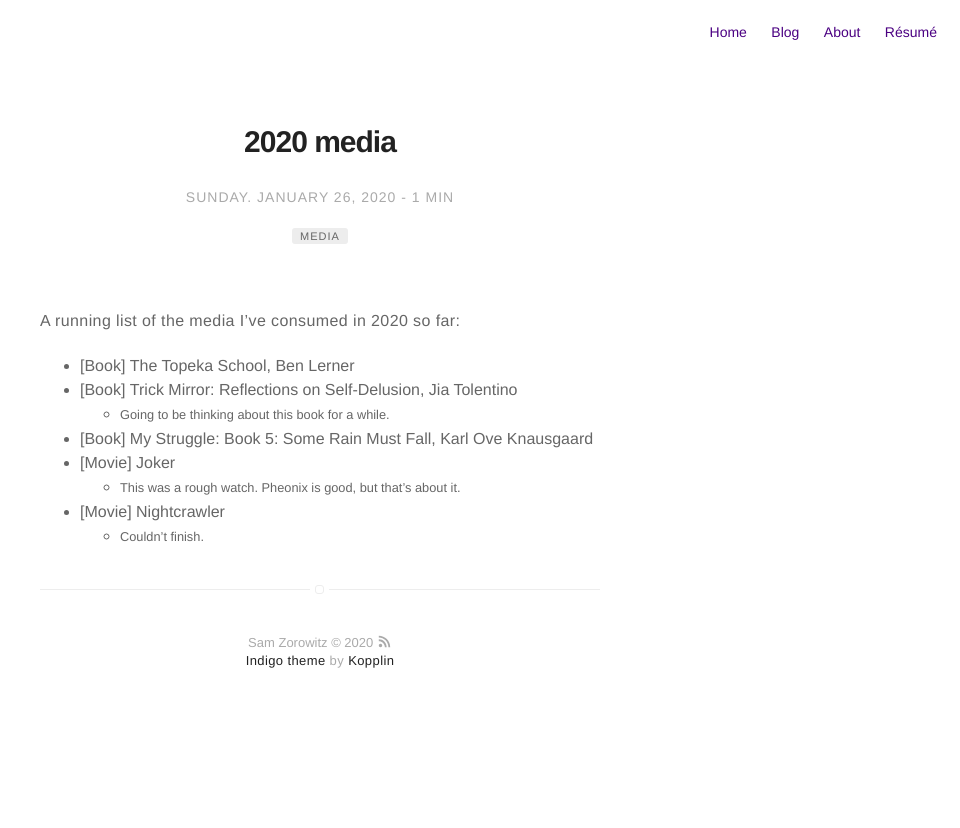
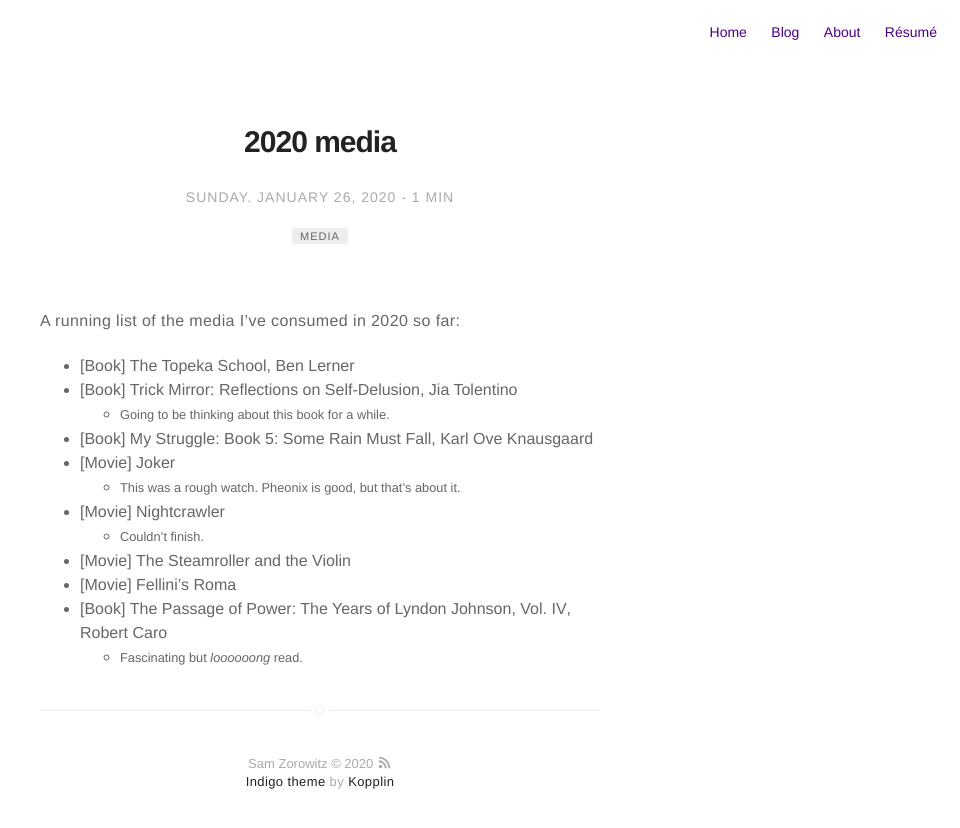
Before and after one commit to szorowi1/szorowi1.github.io, a Jekyll site: the page built from _posts/2020-01-01-media.md, in a window 1280 px wide. Shown: the top 828 px of the page, without its empty margins (320-1280 px from the left). Built offline with Jekyll 4.4.1, drawn with Linux system fonts in a browser that asks for light colours.

Commit message:
Update 2020-01-01-media.md

```diff
--- a/_posts/2020-01-01-media.md
+++ b/_posts/2020-01-01-media.md
@@ -22,3 +22,7 @@ A running list of the media I've consumed in 2020 so far:
   - <small>This was a rough watch. Pheonix is good, but that's about it.</small>
 - [Movie] <b>Nightcrawler</b>
   - <small>Couldn't finish.</small>
+- [Movie] <b>The Steamroller and the Violin</b>
+- [Movie] <b>Fellini's Roma</b>
+- [Book] <b>The Passage of Power: The Years of Lyndon Johnson, Vol. IV</b>, Robert Caro
+  - <small>Fascinating but <i>loooooong</i> read.</small>
```
